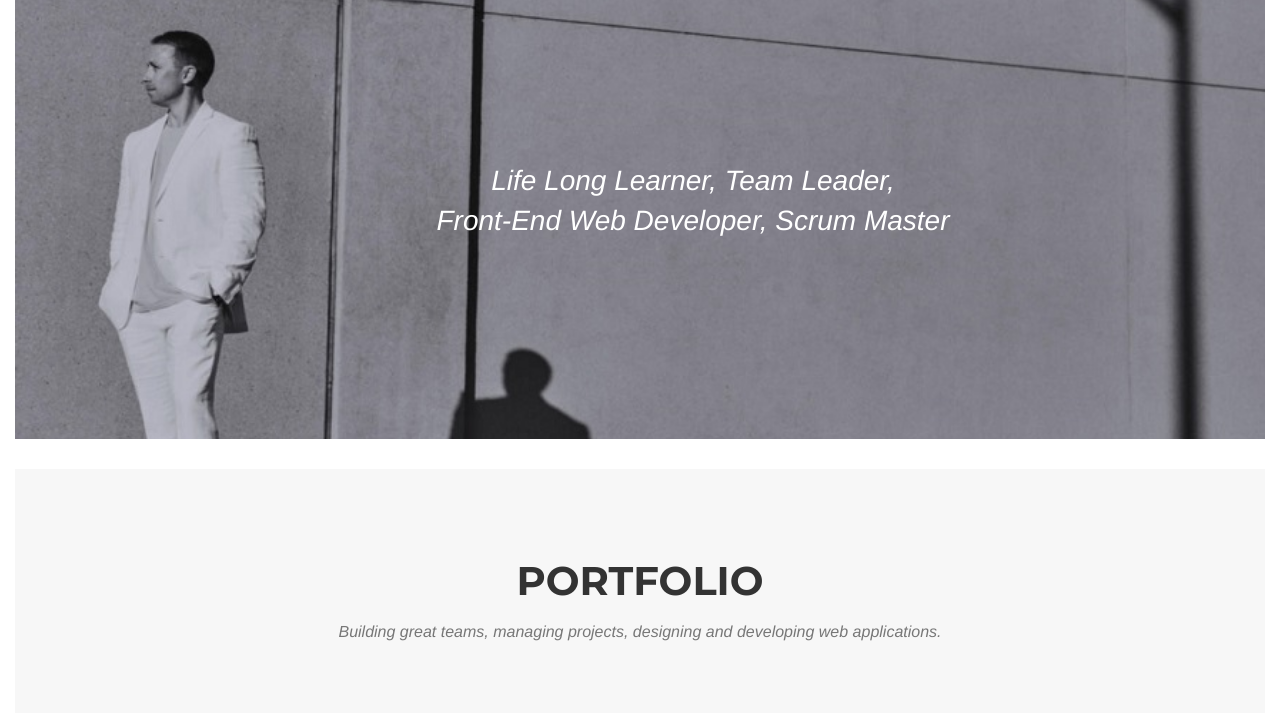
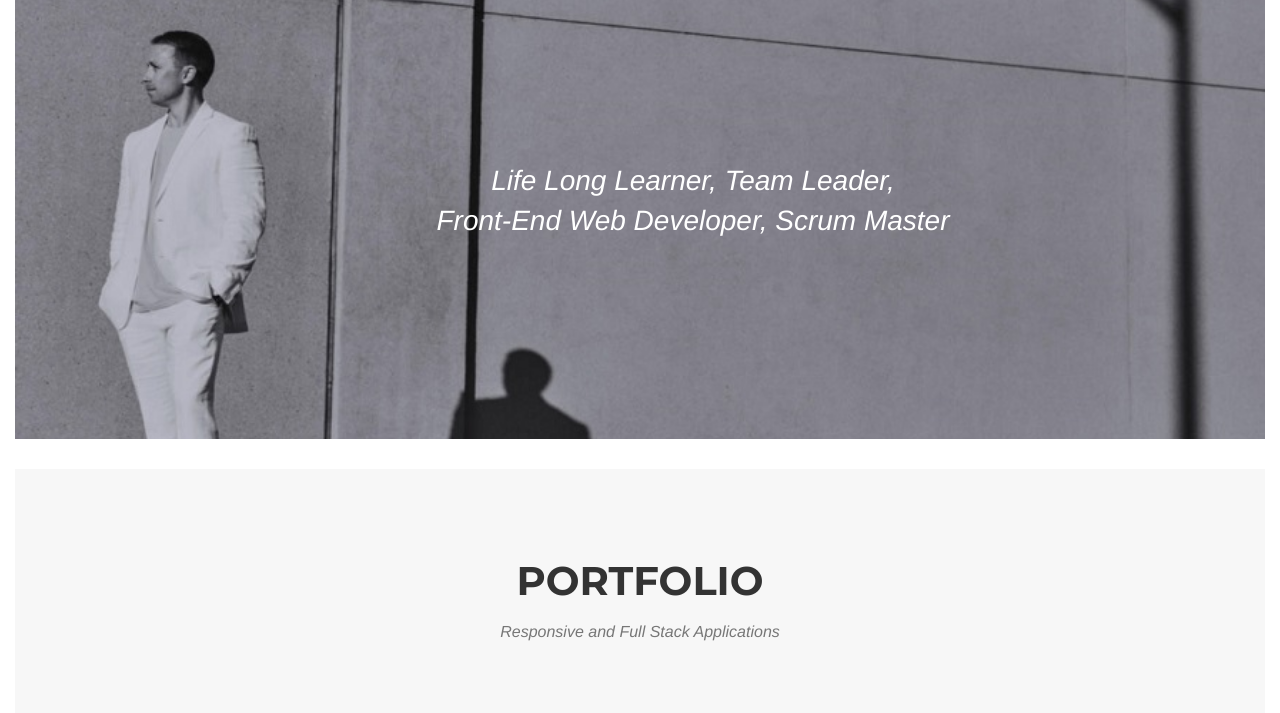
Before and after one commit to cbm360/cbm360.github.io, a plain HTML site: page index.html in a window 1280 px wide. Shown: the part 87-800 px from the top of the page. Drawn offline with nearby package versions, Linux system fonts and the light colour scheme; a web font is replaced by a local one.

Commit message:
Updated portfolio sub header

```diff
--- a/index.html
+++ b/index.html
@@ -109,7 +109,7 @@
                     <div class="col-lg-12 text-center">
                         <p>
                             <h2 class="section-heading">Portfolio</h2>
-                            <h3 class="section-subheading text-muted">Building great teams, managing projects, designing and developing web applications.</h3>
+                            <h3 class="section-subheading text-muted">Responsive and Full Stack Applications</h3>
                         </p>
                     </div>
                 </div>
```
